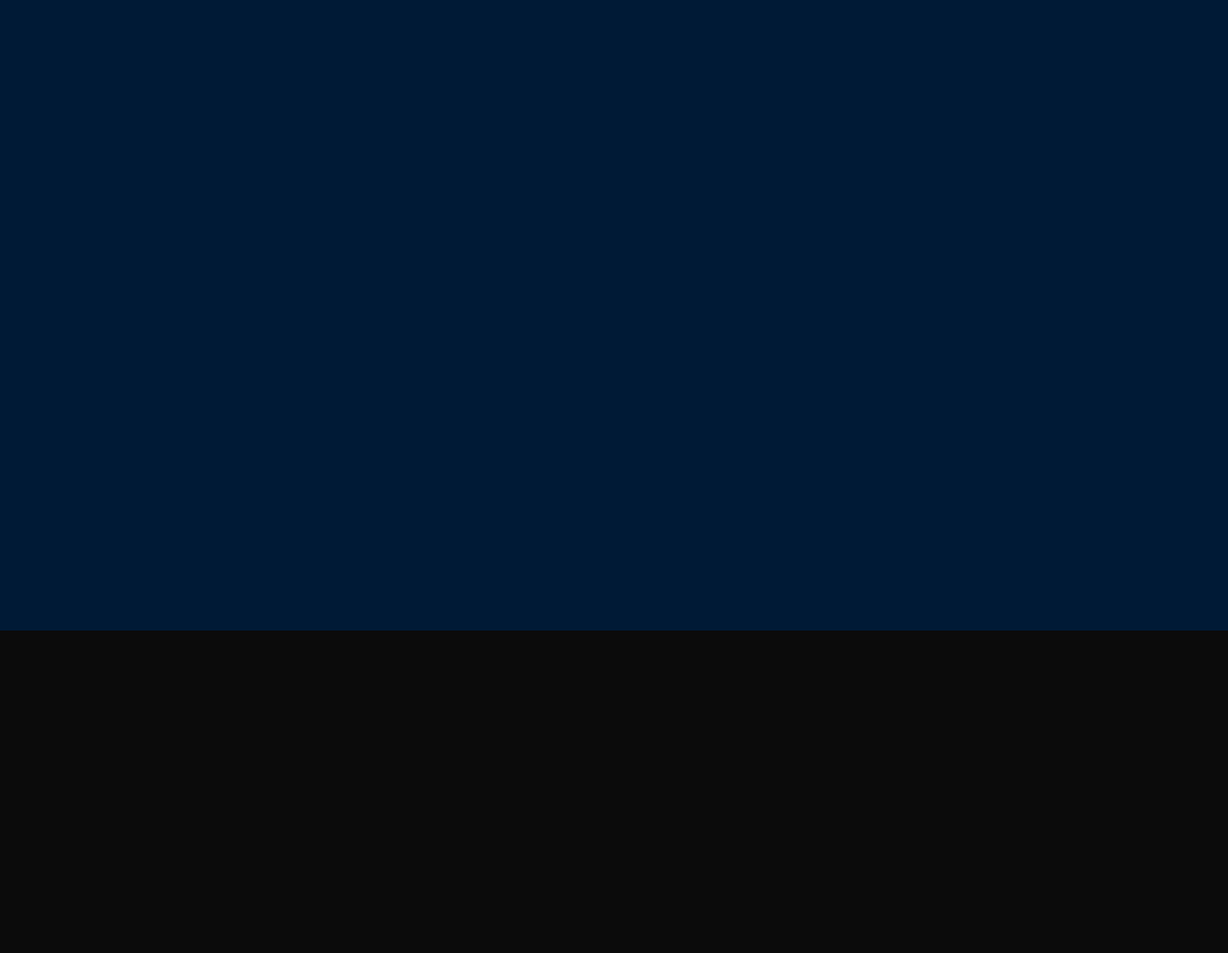
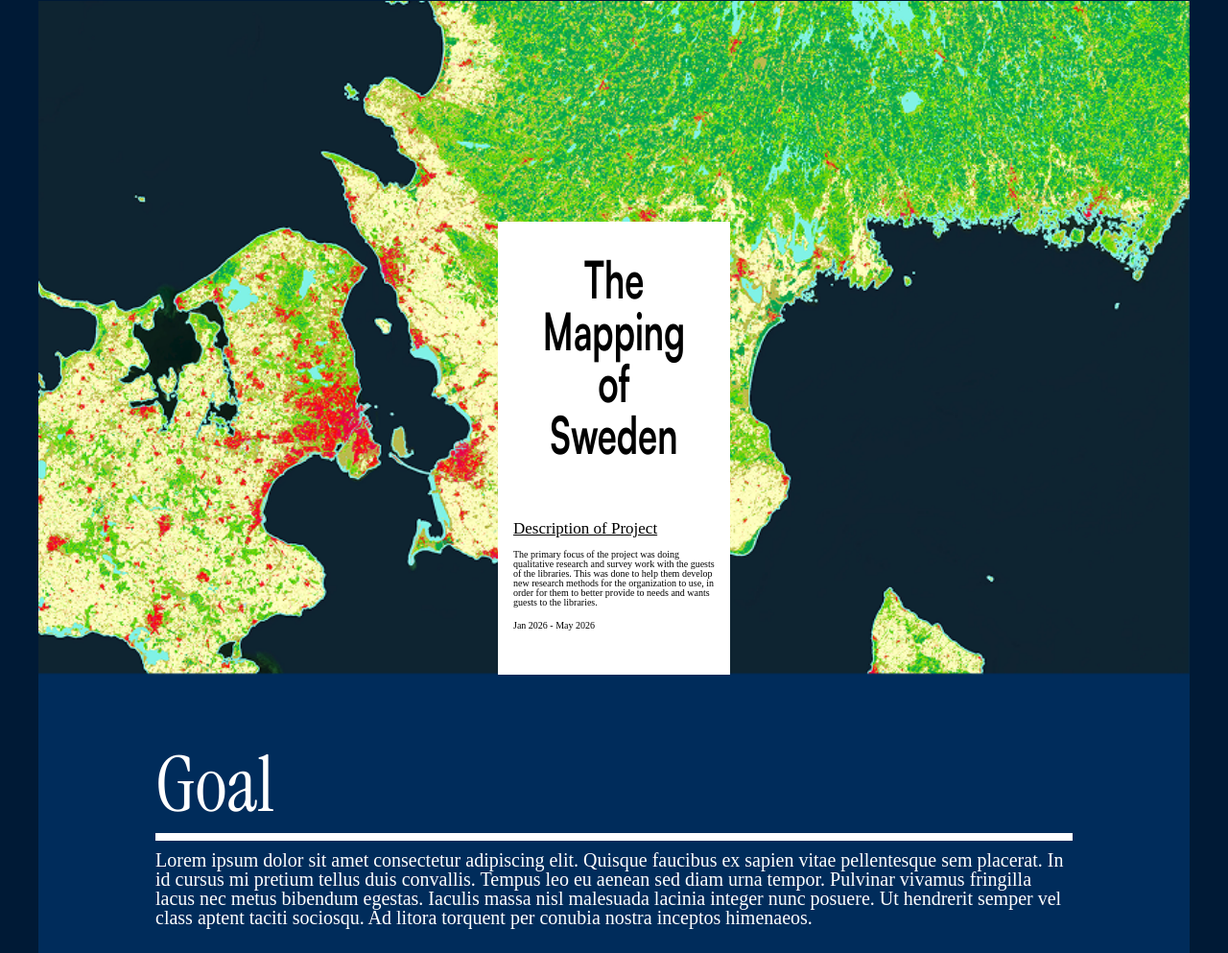
Before and after one commit to CakeEatingSnake/Portfolio_Website_Nest, a website: page Mapping.html in a window 1280 px wide. Shown: the part 143-1136 px from the top of the page at 96% size. Before the commit the page ends 800 px from the top, so only its background shows below. Drawn offline with nearby package versions, Linux system fonts and the light colour scheme.

Commit message:
Built the code for header and objective containers (2 out of 5). the header png were also added.  Addtional little tweaks, in the global css and index html.

```diff
--- a/Mapping.html
+++ b/Mapping.html
@@ -5,7 +5,7 @@
     <meta name="viewport" content="width=device-width, initial-scale=1.0">
     <link rel="stylesheet" href="globals.css">
     <link rel="stylesheet" href="project.css">
-    <title>My Project | Malmö Research</title>
+    <title>Mapping Sweden Project</title>
 </head>
 <body>
     <div class="desktop">
@@ -20,6 +20,7 @@
           <!--<div class="lower-left-sidebar"></div>-->
         </div>
 
+    <div class="background-frame">
         <div class="menu">
             <div class="overlap-group">
               <p class="text-wrapper-2">Mapping Sweden</p>
@@ -27,8 +28,59 @@
               <p class="text-wrapper-4">Programing Assistive AI</p>
               <p class="text-wrapper-5">Kinaesthetics Prototyping</p>
             </div>
-          </div>
+        </div>
 
+        <section class="project-container-wrapper">
+            <div class="project-frame">
+                <div class="header-container">
+                    <img class="header-image" src="Images-for-web/Project_Page_Images/Map_Header.png" alt="header-image">
+                    <div class="text-container">
+                        <h1 class="title">
+                            The Mapping<br>
+                            of<br>
+                            Sweden
+                        </h1>
+                            <div class="bot-container">
+                            <h2 class="sub-title">
+                                Description of Project
+                            </h2>
+                            <p class="description">
+                                The primary focus of the project was doing qualitative research and survey work with the guests of the libraries.
+                                This was done to help them develop new research methods for the organization to use, in order for them to better provide to needs and wants guests to the libraries.
+                            </p>
+
+                            <p class="date">
+                                Jan 2026 - May 2026
+                            </p>
+                            </div>
+                    </div>
+                </div>
+
+                <div class="objective-container">
+                    <h2 class="obj-text">
+                        Goal
+                    </h2>
+                        <div class="divider"></div>
+                    <p class="obj-des">
+                        Lorem ipsum dolor sit amet consectetur adipiscing elit. Quisque faucibus ex sapien vitae pellentesque sem placerat.
+                        In id cursus mi pretium tellus duis convallis. Tempus leo eu aenean sed diam urna tempor. Pulvinar vivamus fringilla lacus nec metus bibendum egestas.
+                        Iaculis massa nisl malesuada lacinia integer nunc posuere. Ut hendrerit semper vel class aptent taciti sociosqu.
+                        Ad litora torquent per conubia nostra inceptos himenaeos.
+                    </p>
+                </div>
+
+                <div class="content-container">
+                </div>
+
+                <div class="outcome-container">
+                </div>
+
+                <div class="end-banner-container">
+                </div>
+
+            </div>
+    </div>
+        </section>
         <div class="right-menu" aria-hidden="true">
             <button class="right-menu-button" aria-label="Open menu" aria-haspopup="true" aria-expanded="false">
               <img src="Elements_For_Web/Right Menu Icon.svg" alt="Menu" class="right-menu-icon">
@@ -36,7 +88,7 @@
               <div class="right-menu-dropdown" id="right-menu-dropdown" hidden>
             </div>
         </div>
-
+        </div>
     </div>
 </body>
 </html>
--- a/globals.css
+++ b/globals.css
@@ -12,7 +12,6 @@ Note for the elements in global
 @import url("https://cdnjs.cloudflare.com/ajax/libs/meyer-reset/2.0/reset.min.css");
 * {
   -webkit-font-smoothing: antialiased;
-  box-sizing: border-box;
   margin: 0;
   padding: 0;
 }
--- a/index.css
+++ b/index.css
@@ -224,7 +224,7 @@ html, body {
     z-index: 2;
 }
 
-.desktop .Divider {
+.desktop .divider {
     width: 100%;
     height: 8px;
     background-color: #ffffff;
@@ -279,7 +279,7 @@ html, body {
     display: block;
     grid-area: img1;
     width: 100%;
-    opacity: 1; /* Changed from 0 - flicker animation disabled */
+    opacity: 1;
 }
 
 .desktop .project-title-text {
@@ -291,7 +291,7 @@ html, body {
     font-size: clamp(2.3rem, 5vw, 4.3rem);
     color: #ffffff;
     grid-area: title;
-    opacity: 1; /* Changed from 0 - flicker animation disabled */
+    opacity: 1;
 }
 
 .desktop .project-sub-title {
@@ -302,7 +302,7 @@ html, body {
     font-size: clamp(1.2rem, 3vw, 2.2rem);
     color: #ffffff;
     grid-area: subtitle;
-    opacity: 1; /* Changed from 0 - flicker animation disabled */
+    opacity: 1;
 }
 
 .desktop .project-description {
@@ -314,14 +314,15 @@ html, body {
     grid-area: desc;
     max-width: 100%;
     line-height: 1.5;
-    opacity: 1; /* Changed from 0 - flicker animation disabled */
+    opacity: 1;
 }
 
 .desktop .project-image-2 {
     display: block;
     grid-area: img2;
     width: 100%;
-    opacity: 1; /* Changed from 0 - flicker animation disabled */
+    opacity: 1;
+
 }
 
 
--- a/project.css
+++ b/project.css
@@ -14,14 +14,148 @@ html, body {
     opacity: 1;
 }
 
-.leftsidebar-container{
+.desktop .background-frame {
+    background-color: #002C5B;
+    width: 100%;
+    max-width: 1200px;
+    top: 9rem;
+    margin: 0 auto;
+    z-index: 2;
+    box-sizing: border-box;
+    position: relative;
+}
+
+.leftsidebar-container {
     opacity: 1;
 }
 
 .left-sidebar {
     opacity: 1;
+    transform: translateY(0); /* Add this to counteract the -40px in globals.css (Note: Remove when not needed) */
 }
 
-.desktop .right-menu{
+.desktop .right-menu {
     opacity: 1;
 }
+
+.project-container-wrapper {
+    display: flex;
+    justify-content: center;
+    width: 100%;
+    box-sizing: border-box;
+}
+
+.project-frame {
+    display: flex;
+    flex-direction: column;
+    align-items: center;
+    width: 100%;
+    max-width: 1200px;
+    padding: 0 0rem 6rem;
+    box-sizing: border-box;
+}
+
+
+.content-container,
+.outcome-container,
+.end-banner-container {
+    width: 100%;
+    display: flex;
+    justify-content: center;
+}
+
+.header-container {
+    position: relative;
+    display: inline-block;
+    width: 100%;
+}
+
+.header-image {
+    display: block;
+    width: 100%;
+    max-width: 100%;
+    height: auto;
+    opacity: 1;
+}
+
+.text-container {
+    position: absolute;
+    top: 100%;
+    left: 50%;
+    transform: translate(-50%, -100%);
+    z-index: 3;
+
+    background-color: #FFFFFF;
+    padding: 1rem;
+    padding-top: 65px;
+    text-align: center;
+    width: 242px;
+    height: auto;
+    box-sizing: border-box;
+}
+
+.title {
+    font-family: 'Satoshi';
+    font-weight: 700;
+    font-size: 36px;
+    padding-top: 20px;
+    padding-bottom: 82px;
+    transform: scaleY(1.5);
+}
+
+.bot-container {
+    display: flex;
+    flex-direction: column;
+    align-items: flex-start;
+    gap: 14px;
+    padding-bottom: 30px;
+}
+
+.sub-title {
+    font-family: 'Times New Roman', Times, serif;
+    font-weight: 400;
+    font-size: 17px;
+    text-decoration: underline;
+    text-align: left;
+}
+
+.description {
+    font-family: 'Times New Roman', Times, serif;
+    font-size: 10px;
+    text-align: left;
+}
+
+.date {
+    font-family: 'Times New Roman', Times, serif;
+    font-size: 10px;
+    text-align: left;
+}
+
+.objective-container {
+    display: flex;
+    flex-direction: column;
+    align-items: start;
+    padding: 75px 122px;
+    display: flex;
+    justify-content: center;
+    gap: 10px;
+}
+
+.obj-text {
+    font-family: Instrument;
+    font-size: 80px;
+    color: #FFFFFF;
+}
+
+.divider {
+    width: 100%;
+    height: 8px;
+    background-color: #ffffff;
+    display: block;
+}
+
+.obj-des {
+    font-family: 'Times New Roman', Times, serif;
+    font-size: 20px;
+    color: #ffffff;
+}
```
Also changed, not shown: index.html (+1 -1 lines), Images-for-web/Project_Page_Images/AI_Header.png (added), Images-for-web/Project_Page_Images/Kine_Header.png (added), Images-for-web/Project_Page_Images/Lib_Header.png (added), Images-for-web/Project_Page_Images/Map_Header.png (added).
